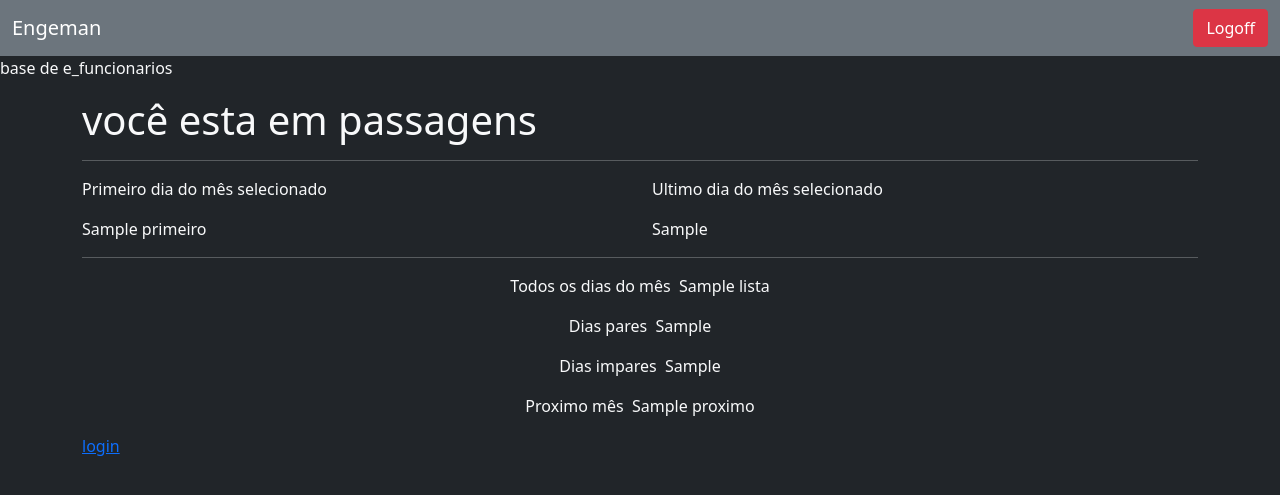
After one commit to wesleyp846/engeman, a Django app: template e_passagens/templates/passagem.html in a window 1280 px wide. The commit adds this page. Shown: the top 495 px of the page. Run offline with Django 5.2, Linux system fonts and the light colour scheme; the template is opened without the code that fills it: most values are stand-ins (such as "Sample title", 1, 10 or a date in 2020).

Commit message:
screen tiket

```diff
--- a/e_funcionarios/templates/base.html
+++ b/e_funcionarios/templates/base.html
@@ -14,14 +14,14 @@ https://getbootstrap.com/docs/5.0/getting-started/introduction/
     <title>Engeman Telecomunições | {% block 'titulo' %}  {% endblock %}
     </title>
   </head>
-  <body class="bg-dark">
+  <body class="bg-dark text-light">
     <nav class="navbar navbar-dark bg-secondary">
       <div class="container-fluid">
         <a class="navbar-brand" href="{% url 'login' %}">Engeman</a>
         <a class="btn btn-danger" href="{% url 'login' %}">Logoff</a>
       </div>
     </nav>
-
+    <p>base de e_funcionarios</p>
     {% block 'conteudo' %}  {% endblock %}
 
     <script src="https://cdn.jsdelivr.net/npm/bootstrap@5.0.2/dist/js/bootstrap.bundle.min.js"></script>
--- a/e_funcionarios/templates/login.html
+++ b/e_funcionarios/templates/login.html
@@ -3,7 +3,7 @@
 {% block 'titulo' %} Login {% endblock %}
 
 {% block 'conteudo' %}
-<div class="d-flex justify-content-center">
+<div class="d-flex justify-content-center text-dark">
     <div class="col-sm-2 ">
     </div>
     <div class="col-sm">
@@ -29,7 +29,7 @@
                                 <button type="submit" class="btn btn-primary btn-block mb-4">
                                     Cadastrar-se
                                 </button>
-                                <a href={% url "login" %}>tabela</a>
+                                <a href={% url "cria_pas" %}>cria_pas</a>
                             </div>
                         </form>
                     </div>
--- a/e_funcionarios/urls.py
+++ b/e_funcionarios/urls.py
@@ -1,6 +1,7 @@
-from django.urls import path
+from django.urls import path, include
 from . import views
 
 urlpatterns = [
     path('', views.login, name='login'),
+    path('/cria_pas', include('e_passagens.urls'), name='cria_pas'),
 ]
--- a/e_passagens/templates/base.html
+++ b/e_passagens/templates/base.html
@@ -14,14 +14,14 @@ https://getbootstrap.com/docs/5.0/getting-started/introduction/
     <title>Engeman Telecomunições | {% block 'titulo' %}  {% endblock %}
     </title>
   </head>
-  <body>
-    <nav class="navbar navbar-dark bg-dark">
+  <body class="bg-dark text-light">
+    <nav class="navbar navbar-dark bg-secondary">
       <div class="container-fluid">
         <a class="navbar-brand" href="{% url 'login' %}">Engeman</a>
         <a class="btn btn-danger" href="{% url 'login' %}">Logoff</a>
       </div>
     </nav>
-
+    <h1>base de e_passagens</h1>
     {% block 'conteudo' %}  {% endblock %}
 
     <script src="https://cdn.jsdelivr.net/npm/bootstrap@5.0.2/dist/js/bootstrap.bundle.min.js"></script>
--- /dev/null
+++ b/e_passagens/templates/passagem.html
@@ -0,0 +1,39 @@
+{% extends 'base.html' %}
+
+{% block 'titulo' %} Passagens {% endblock %}
+
+{% block 'conteudo' %}
+<div class="container">
+    <h1>você esta em passagens</h1>
+    <hr>
+        <div class="row justify-content-center">
+            <div class="col">
+                <p>Primeiro dia do mês selecionado</p>
+                {{primeiro}}
+            </div>
+            <div class="col">
+                <p>Ultimo dia do mês selecionado</p>
+                {{ultimo_dia}}
+            </div>
+        </div>
+        <hr>
+        <div class="d-flex justify-content-center">
+            <p>Todos os dias do mês</p>&nbsp;
+            {{lista}}
+            <hr>
+        </div>
+        <div class="d-flex justify-content-center">
+            <p>Dias pares</p>&nbsp;
+            {{dias_pares}}
+        </div>
+        <div class="d-flex justify-content-center">
+            <p>Dias impares</p>&nbsp;
+            {{dias_impares}}
+        </div>
+        <div class="d-flex justify-content-center">
+            <p>Proximo mês</p>&nbsp;
+            {{proximo}}
+        </div>
+    <a href={% url "login" %}>login</a>
+</div>
+{% endblock %}
--- a/e_passagens/urls.py
+++ b/e_passagens/urls.py
@@ -3,4 +3,6 @@ from . import views
 
 urlpatterns = [
     path('passagens/', views.passagens, name='passagens'),
+    path('cria_pas/', views.cria_pas, name='cria_pas'),
+    path('pega_mes/', views.pega_mes, name='pega_mes'),
 ]
--- a/engeman/templates/base.html
+++ b/engeman/templates/base.html
@@ -21,7 +21,7 @@ https://getbootstrap.com/docs/5.0/getting-started/introduction/
         <a class="btn btn-danger" href="{% url 'sair' %}">Logoff</a>
       </div>
     </nav>
-
+    <h1>base de raiz projeto</h1>
     {% block 'conteudo' %}  {% endblock %}
 
     <script src="https://cdn.jsdelivr.net/npm/bootstrap@5.0.2/dist/js/bootstrap.bundle.min.js"></script>
```
Also changed, not shown: e_passagens/templates/cria_pas.html (added, +19 -0 lines), e_passagens/templates/login.html (deleted, +0 -7 lines), e_passagens/views.py (+39 -2 lines).
